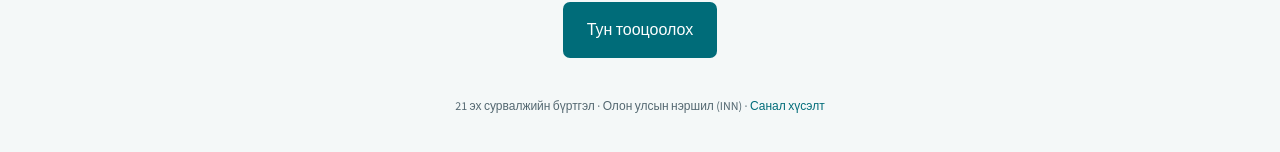
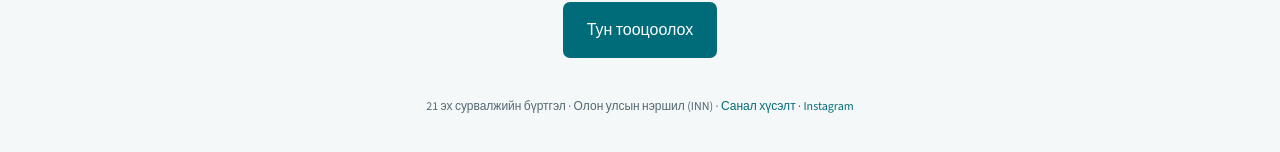
Before and after one commit to NarantsogtB/dosage, a Next.js app: page / in a window 1280 px wide. Shown: the part 2285-2437 px from the top of the page. Built offline with nearby package versions, Linux system fonts and the light colour scheme; no server answers.

Commit message:
fix(ui): нүүр хуудасны санал хүсэлтийг Instagram болгох
Co-Authored-By: Claude Opus 5.5 <noreply@anthropic.com>

```diff
--- a/components/landing/LandingFooter.tsx
+++ b/components/landing/LandingFooter.tsx
@@ -2,7 +2,7 @@ import Link from "next/link";
 import { Button } from "@/components/ui/button";
 import { SOURCE_COUNT } from "./landing-stats";
 
-const FEEDBACK_URL = "https://www.facebook.com/profile.php?id=61592793974106";
+const FEEDBACK_URL = "https://www.instagram.com/natso_010/";
 
 /** Хаалтын үйлдэл ба холбоо барих. */
 export default function LandingFooter() {
@@ -30,7 +30,7 @@ export default function LandingFooter() {
             rel="noopener noreferrer"
             className="text-primary hover:underline"
           >
-            Санал хүсэлт
+            Санал хүсэлт · Instagram
           </a>
         </p>
       </div>
```
